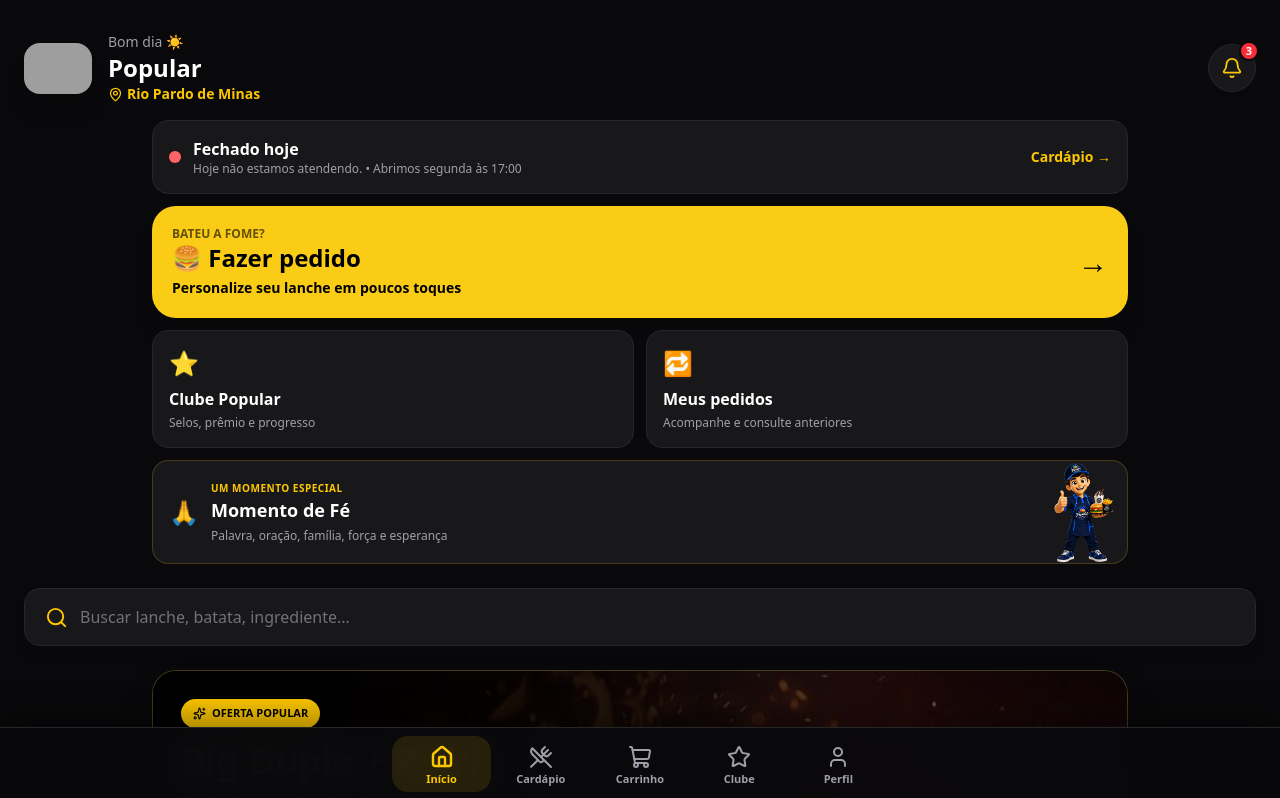
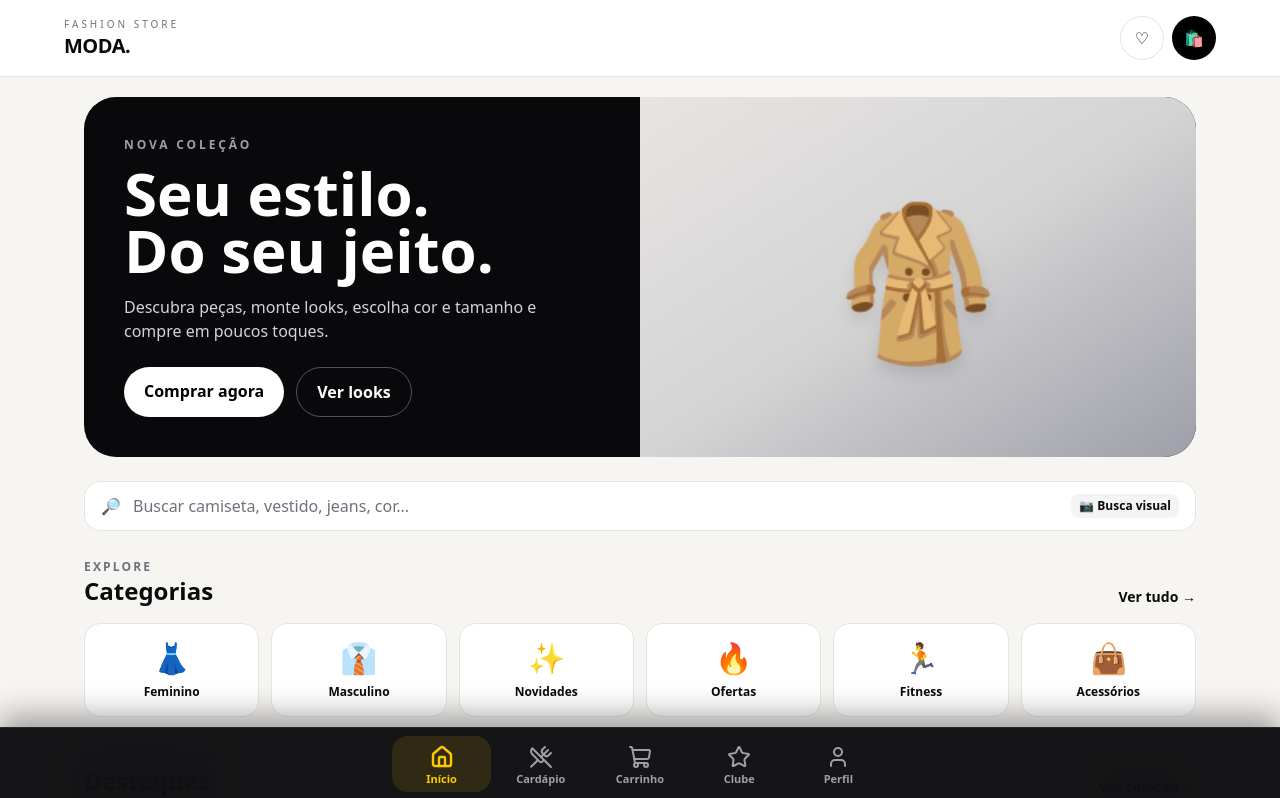
Before and after one commit to UniversalKnowledgeEcosystem/popular-app, a Next.js app: page / in a window 1280 px wide. Shown: the top 798 px of the page. Built offline with nearby package versions, Linux system fonts and the light colour scheme; grey boxes are pictures that could not be loaded.

Commit message:
Create modern fashion store home

```diff
--- a/app/page.tsx
+++ b/app/page.tsx
@@ -1,31 +1,14 @@
-import Image from "next/image";
 import Link from "next/link";
-import Header from "./components/Header";
-import SearchBar from "./components/SearchBar";
-import Banner from "./components/Banner";
-import Categories from "./components/Categories";
-import FeaturedProducts from "./components/FeaturedProducts";
-import LoyaltyCard from "./components/LoyaltyCard";
-import LocationCard from "./components/LocationCard";
-import StoreStatus from "./components/StoreStatus";
-import BiblicalWelcome from "./components/BiblicalWelcome";
+import {fashionProducts,money} from "./fashion-data";
 
-export default function Home(){return <main className="min-h-screen bg-zinc-950 text-white pb-32">
- <BiblicalWelcome/>
- <Header/>
- <StoreStatus/>
- <section className="px-6 mt-3 max-w-5xl mx-auto">
-  <div className="grid grid-cols-2 gap-3">
-   <Link href="/cardapio" className="popular-primary col-span-2 rounded-3xl p-5 flex items-center justify-between shadow-xl active:scale-[.99] transition"><div><p className="text-xs font-black uppercase opacity-60">Bateu a fome?</p><h2 className="text-2xl font-black">🍔 Fazer pedido</h2><p className="text-sm font-semibold mt-1">Personalize seu lanche em poucos toques</p></div><span className="text-3xl">→</span></Link>
-   <Link href="/fidelidade" className="bg-zinc-900 border border-zinc-800 rounded-2xl p-4"><span className="text-2xl">⭐</span><h3 className="font-black mt-2">Clube Popular</h3><p className="text-xs text-zinc-400 mt-1">Selos, prêmio e progresso</p></Link>
-   <Link href="/biblioteca/pedidos" className="bg-zinc-900 border border-zinc-800 rounded-2xl p-4"><span className="text-2xl">🔁</span><h3 className="font-black mt-2">Meus pedidos</h3><p className="text-xs text-zinc-400 mt-1">Acompanhe e consulte anteriores</p></Link>
-   <Link href="/momento-de-fe" className="relative col-span-2 min-h-[104px] overflow-hidden bg-zinc-900 border border-yellow-400/20 rounded-2xl pl-4 pr-[92px] py-4 flex items-center active:scale-[.99] transition"><div className="flex items-center gap-3 relative z-10"><span className="text-2xl">🙏</span><div><p className="text-yellow-400 text-[10px] font-black tracking-wider">UM MOMENTO ESPECIAL</p><h3 className="font-black text-lg">Momento de Fé</h3><p className="text-xs text-zinc-400 mt-1">Palavra, oração, família, força e esperança</p></div></div><div className="absolute right-1 bottom-0 w-[82px] h-[100px]"><Image src="/mascote%20oficial%20novo.png" alt="Mascote oficial da Popular" fill sizes="82px" className="object-contain object-bottom"/></div></Link>
-  </div>
- </section>
- <SearchBar/>
- <section className="px-6 mt-6 max-w-5xl mx-auto"><Banner/></section>
- <Categories/><FeaturedProducts/>
- <section className="px-6 max-w-5xl mx-auto"><div className="bg-zinc-900 border border-zinc-800 rounded-3xl p-5 flex gap-4 items-center"><div className="w-12 h-12 rounded-2xl bg-green-500/10 flex items-center justify-center text-2xl">⚡</div><div><h3 className="font-black">Mais rápido a cada pedido</h3><p className="text-sm text-zinc-400 mt-1">Favoritos, dados salvos no aparelho, personalização e acompanhamento automático.</p></div></div></section>
- <LoyaltyCard/><LocationCard/>
- <footer className="px-6 mt-8 max-w-5xl mx-auto text-center"><div className="border-t border-zinc-900 pt-5"><p className="text-xs text-zinc-600">Popular Hambúrgueria e Sorveteria • Since 2017</p></div></footer>
- </main>}
+const cats=[["👗","Feminino","Feminino"],["👔","Masculino","Masculino"],["✨","Novidades","Novidades"],["🔥","Ofertas","Promocoes"],["🏃","Fitness","Moda Fitness"],["👜","Acessórios","Acessórios"]];
+export default function Home(){const destaques=fashionProducts.filter(p=>p.destaque).slice(0,4);return <main className="min-h-screen bg-[#f7f5f2] text-zinc-950 pb-28">
+<header className="bg-white border-b border-zinc-200 px-5 py-4 sticky top-0 z-40"><div className="max-w-6xl mx-auto flex items-center justify-between"><div><p className="text-[10px] uppercase tracking-[.3em] text-zinc-500">Fashion Store</p><h1 className="text-xl font-black tracking-tight">MODA.</h1></div><div className="flex gap-2"><Link href="/favoritos" className="w-11 h-11 grid place-items-center rounded-full border border-zinc-200">♡</Link><Link href="/carrinho" className="w-11 h-11 grid place-items-center rounded-full bg-black text-white">🛍️</Link></div></div></header>
+<section className="max-w-6xl mx-auto px-5 pt-5"><div className="rounded-[32px] bg-zinc-950 text-white overflow-hidden min-h-[360px] grid md:grid-cols-2"><div className="p-7 md:p-10 flex flex-col justify-center"><p className="text-xs font-black uppercase tracking-[.24em] text-zinc-400">Nova coleção</p><h2 className="text-4xl md:text-6xl font-black leading-[.95] mt-3">Seu estilo.<br/>Do seu jeito.</h2><p className="text-zinc-300 mt-4 max-w-md">Descubra peças, monte looks, escolha cor e tamanho e compre em poucos toques.</p><div className="flex flex-wrap gap-3 mt-6"><Link href="/cardapio" className="bg-white text-black px-5 py-3 rounded-full font-black">Comprar agora</Link><Link href="/lookbook" className="border border-zinc-600 px-5 py-3 rounded-full font-bold">Ver looks</Link></div></div><div className="bg-gradient-to-br from-stone-200 via-neutral-300 to-zinc-400 min-h-[280px] flex items-center justify-center"><div className="text-[110px] md:text-[150px] drop-shadow-xl">🧥</div></div></div></section>
+<section className="max-w-6xl mx-auto px-5 mt-6"><div className="bg-white border border-zinc-200 rounded-2xl px-4 py-3 flex gap-3 items-center"><span>🔎</span><Link href="/cardapio" className="text-zinc-500 flex-1">Buscar camiseta, vestido, jeans, cor...</Link><span className="text-xs font-bold bg-zinc-100 px-2 py-1 rounded-lg">📷 Busca visual</span></div></section>
+<section className="max-w-6xl mx-auto px-5 mt-7"><div className="flex justify-between items-end"><div><p className="text-xs font-black uppercase tracking-[.18em] text-zinc-500">Explore</p><h2 className="text-2xl font-black">Categorias</h2></div><Link href="/cardapio" className="text-sm font-bold">Ver tudo →</Link></div><div className="grid grid-cols-3 md:grid-cols-6 gap-3 mt-4">{cats.map(([icon,name,cat])=><Link key={name} href={`/cardapio?categoria=${encodeURIComponent(cat)}`} className="bg-white border border-zinc-200 rounded-2xl p-4 text-center"><div className="text-3xl">{icon}</div><p className="text-xs font-bold mt-2">{name}</p></Link>)}</div></section>
+<section className="max-w-6xl mx-auto px-5 mt-8"><div className="flex justify-between items-end"><div><p className="text-xs font-black uppercase tracking-[.18em] text-rose-600">Mais desejados</p><h2 className="text-2xl font-black">Destaques</h2></div><Link href="/cardapio" className="text-sm font-bold">Ver coleção →</Link></div><div className="grid grid-cols-2 md:grid-cols-4 gap-3 mt-4">{destaques.map(p=><Link href={`/cardapio?produto=${p.id}`} key={p.id} className="bg-white border border-zinc-200 rounded-3xl overflow-hidden"><div className="aspect-[4/5] bg-gradient-to-br from-stone-100 to-zinc-200 grid place-items-center text-7xl">{p.emoji}</div><div className="p-3"><p className="text-xs text-zinc-500">{p.categoria}</p><h3 className="font-bold text-sm mt-1 leading-tight min-h-[40px]">{p.nome}</h3><p className="font-black mt-2">{money(p.preco)}</p></div></Link>)}</div></section>
+<section className="max-w-6xl mx-auto px-5 mt-8 grid md:grid-cols-3 gap-3"><Link href="/guia-tamanhos" className="bg-white border border-zinc-200 rounded-3xl p-5"><span className="text-3xl">📏</span><h3 className="font-black mt-3">Guia de tamanhos</h3><p className="text-sm text-zinc-500 mt-1">Ajude o cliente a escolher o tamanho certo.</p></Link><Link href="/favoritos" className="bg-white border border-zinc-200 rounded-3xl p-5"><span className="text-3xl">♡</span><h3 className="font-black mt-3">Favoritos</h3><p className="text-sm text-zinc-500 mt-1">Salve peças para decidir depois.</p></Link><Link href="/lookbook" className="bg-white border border-zinc-200 rounded-3xl p-5"><span className="text-3xl">✨</span><h3 className="font-black mt-3">Monte o look</h3><p className="text-sm text-zinc-500 mt-1">Inspirações e combinações prontas.</p></Link></section>
+<section className="max-w-6xl mx-auto px-5 mt-8"><div className="bg-[#e9ded3] rounded-[32px] p-6 md:p-8"><p className="text-xs font-black uppercase tracking-[.18em]">Experiência moderna</p><h2 className="text-2xl font-black mt-2">Loja física + digital no mesmo app</h2><div className="grid grid-cols-2 md:grid-cols-4 gap-3 mt-5 text-sm font-semibold"><div>✓ Estoque por tamanho</div><div>✓ Aviso de reposição</div><div>✓ Avaliações</div><div>✓ Retirada na loja</div><div>✓ Cupons</div><div>✓ Histórico</div><div>✓ Compartilhar look</div><div>✓ Admin completo</div></div></div></section>
+<footer className="max-w-6xl mx-auto px-5 py-8 text-center text-xs text-zinc-400">Protótipo de loja de roupas • dados demonstrativos</footer>
+</main>}
```
